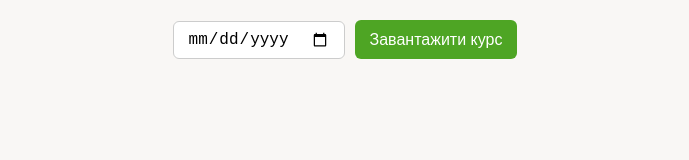
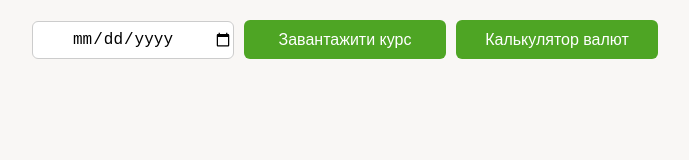
Before and after one commit to romankorniev/currency-exhange-rate, a plain HTML site: page index.html in a window 1280 px wide. Shown: the whole page, without its empty margins (295-984 px from the left). Drawn offline with Linux system fonts and the light colour scheme.

Commit message:
updated code / added button for future software

```diff
--- a/index.html
+++ b/index.html
@@ -10,6 +10,7 @@
     <div class="dataCurrency">
         <input type="date" id="date" required>
         <button id="loadPrivat">Завантажити курс</button>
+        <button id="loadPrivat">Калькулятор валют</button>
     </div>
     <div id="output"></div>
 
--- a/style.css
+++ b/style.css
@@ -49,16 +49,19 @@ h1 {
 }
 
 .dataCurrency input {
-    padding: 8px 14px;
+    padding: 8px 0px;
     font-size: 16px;
     border-radius: 6px;
     border: 1px solid #ccc;
     outline: none;
     transition: border-color 0.3s;
+    width: 200px;
+    text-align: center;
+    font-size: 16px;
 }
 
 .dataCurrency button {
-    padding: 10.5px 15px;
+    padding: 10.5px 0px;
     font-size: 16px;
     border-radius: 6px;
     border: none;
@@ -66,6 +69,7 @@ h1 {
     color: white;
     cursor: pointer;
     transition: background-color 0.3s;
+    width: 202px;
 }
 
 .dataCurrency button:hover {
```
